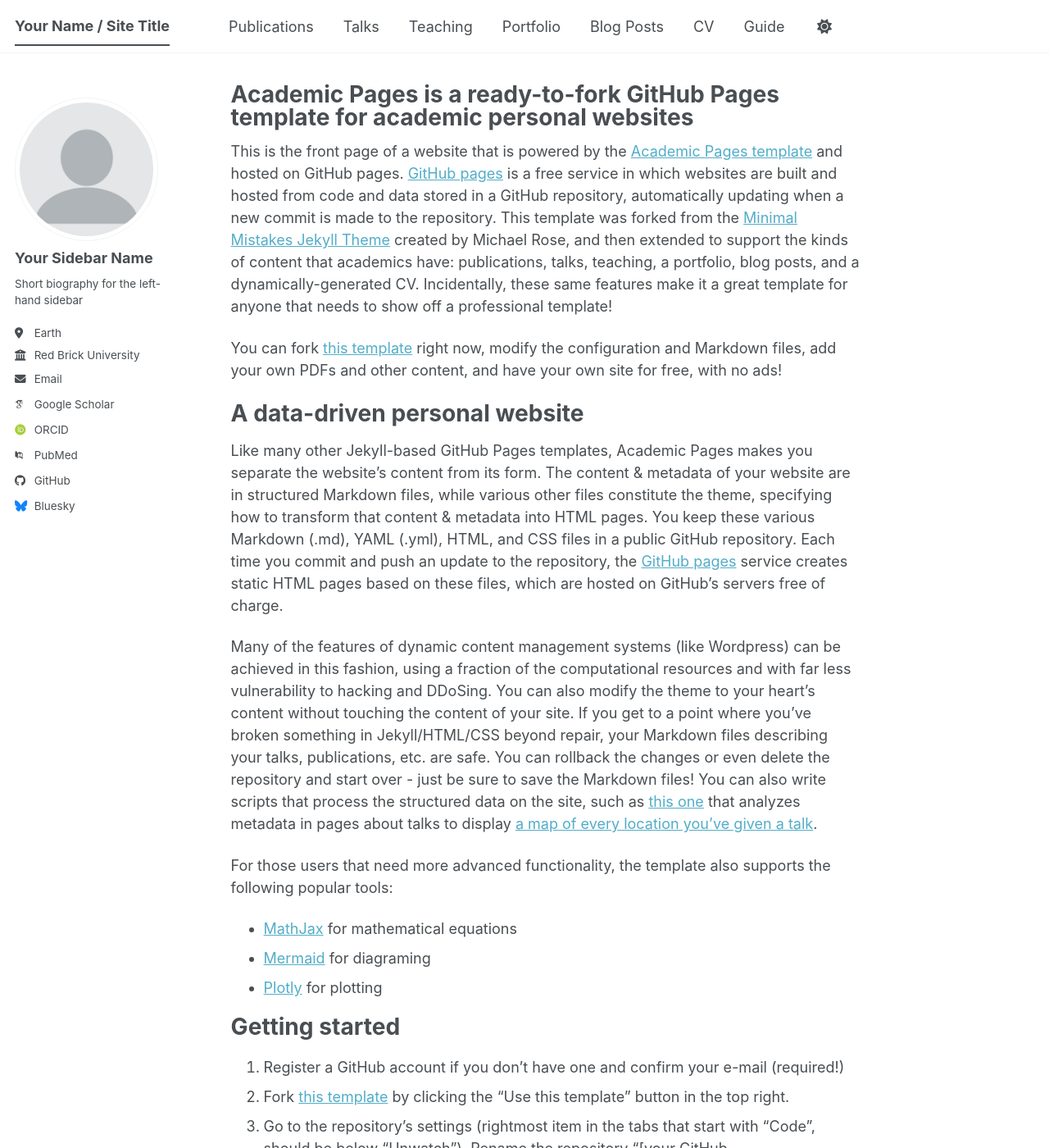
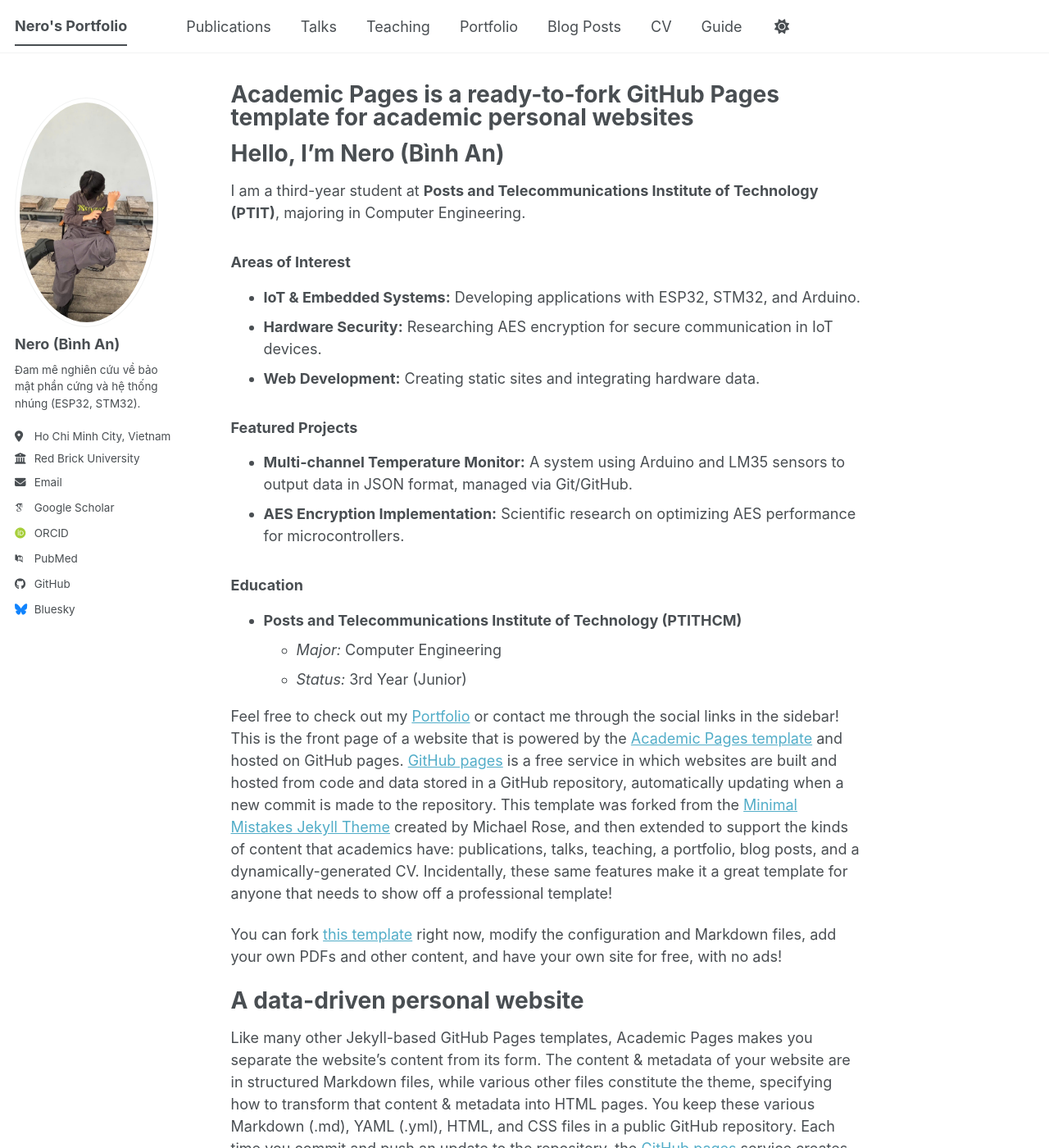
Before and after one commit to yngneero-ops/yngneero-ops.github.io, a Jekyll site: the page built from _pages/about.md, in a window 1280 px wide and 1400 px high. Shown: the whole window at 82% size. Built offline with Jekyll 4.4.1, drawn with Linux system fonts in a browser that asks for light colours; some web fonts are replaced; a script bundle is joined from its source files by our own code; library files that are not in the unit come from our copies; some of the changed text lies outside the part shown.

```diff
--- a/_config.yml
+++ b/_config.yml
@@ -9,11 +9,11 @@
 # Basic Site Settings
 locale                   : "en-US"
 site_theme               : "default" # The available themes options are "default", "air", "sunrise", "mint", "dirt" and "contrast"
-title                    : "Your Name / Site Title"
+title                    : "Nero's Portfolio"
 title_separator          : "-"
-name                     : &name "Your Name"
-description              : &description "Your Name's academic portfolio"   # Update this with a general description of your site, this is the default if not overridden by a page
-url                      : https://academicpages.github.io # The base hostname & protocol for your site e.g. "https://[your GitHub username].github.io",
+name                     : &name "Nero (Bình An)"
+description              : &description "3rd-year Student @ PTITHCM | IoT & Embedded Systems Enthusiast"   # Update this with a general description of your site, this is the default if not overridden by a page
+url                      : https://yngneero-ops.github.io # The base hostname & protocol for your site e.g. "https://[your GitHub username].github.io",
                                                            # or if you already have some other page hosted on Github then use "https://[your GitHub username].github.io/[Your Repo Name]"
 baseurl                  : "" # the subpath of your site, e.g. "/blog"
 repository               : "academicpages/academicpages.github.io"
@@ -23,14 +23,14 @@
 #               Additional customization can be done by editing /_includes/author-profile.html
 author:
   # Biographic information
-  avatar           : "profile.png"
-  name             : "Your Sidebar Name"
+  avatar           : "yngneerowantsomemore.png"
+  name             : "Nero (Bình An)"
   pronouns         : # example: "she/her"
-  bio              : "Short biography for the left-hand sidebar"
-  location         : "Earth"
+  bio              : "Đam mê nghiên cứu về bảo mật phần cứng và hệ thống nhúng (ESP32, STM32)."
+  location         : "Ho Chi Minh City, Vietnam"
   employer         : "Red Brick University"
   uri              : # URL
-  email            : "none@example.org"
+  email            : "yng.neero@gmail.com"
 
   # Academic websites
   academia         : # URL
@@ -51,7 +51,7 @@
   bitbucket        : # Username - Update with your username on the site
   codepen          : # Username
   dribbble         : # Username
-  github           : "academicpages"
+  github           : "yngneero-ops"
   kaggle           : # Username
   stackoverflow    : # User number or user number and name (i.e., use "1" or "1/jeff-atwood")
 
--- a/_pages/about.md
+++ b/_pages/about.md
@@ -7,6 +7,25 @@
   - /about.html
 ---
 
+# Hello, I'm Nero (Bình An)
+
+I am a third-year student at **Posts and Telecommunications Institute of Technology (PTIT)**, majoring in Computer Engineering.
+
+### Areas of Interest
+* **IoT & Embedded Systems:** Developing applications with ESP32, STM32, and Arduino.
+* **Hardware Security:** Researching AES encryption for secure communication in IoT devices.
+* **Web Development:** Creating static sites and integrating hardware data.
+
+### Featured Projects
+* **Multi-channel Temperature Monitor:** A system using Arduino and LM35 sensors to output data in JSON format, managed via Git/GitHub.
+* **AES Encryption Implementation:** Scientific research on optimizing AES performance for microcontrollers.
+
+### Education
+* **Posts and Telecommunications Institute of Technology (PTITHCM)**
+  * *Major:* Computer Engineering
+  * *Status:* 3rd Year (Junior)
+
+Feel free to check out my [Portfolio](/portfolio/) or contact me through the social links in the sidebar!
 This is the front page of a website that is powered by the [Academic Pages template](https://github.com/academicpages/academicpages.github.io) and hosted on GitHub pages. [GitHub pages](https://pages.github.com) is a free service in which websites are built and hosted from code and data stored in a GitHub repository, automatically updating when a new commit is made to the repository. This template was forked from the [Minimal Mistakes Jekyll Theme](https://mmistakes.github.io/minimal-mistakes/) created by Michael Rose, and then extended to support the kinds of content that academics have: publications, talks, teaching, a portfolio, blog posts, and a dynamically-generated CV. Incidentally, these same features make it a great template for anyone that needs to show off a professional template!
 
  You can fork [this template](https://github.com/academicpages/academicpages.github.io) right now, modify the configuration and Markdown files, add your own PDFs and other content, and have your own site for free, with no ads!
```
